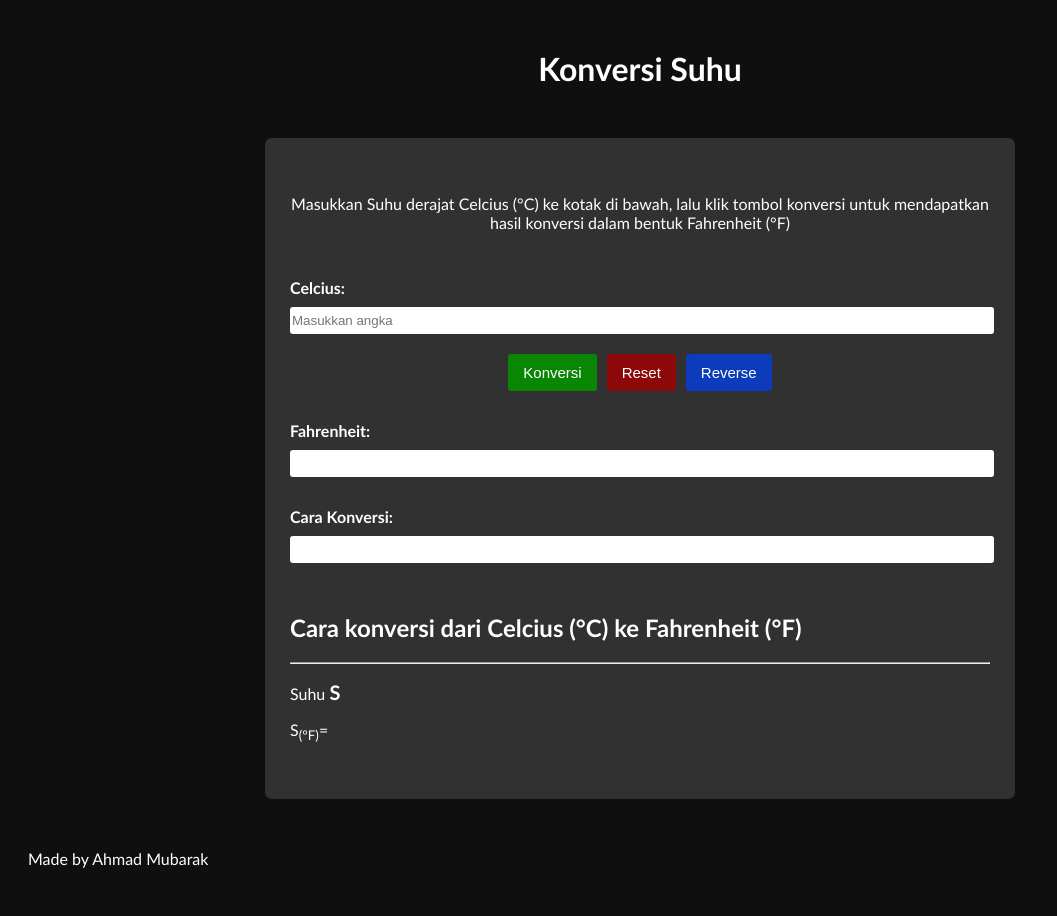
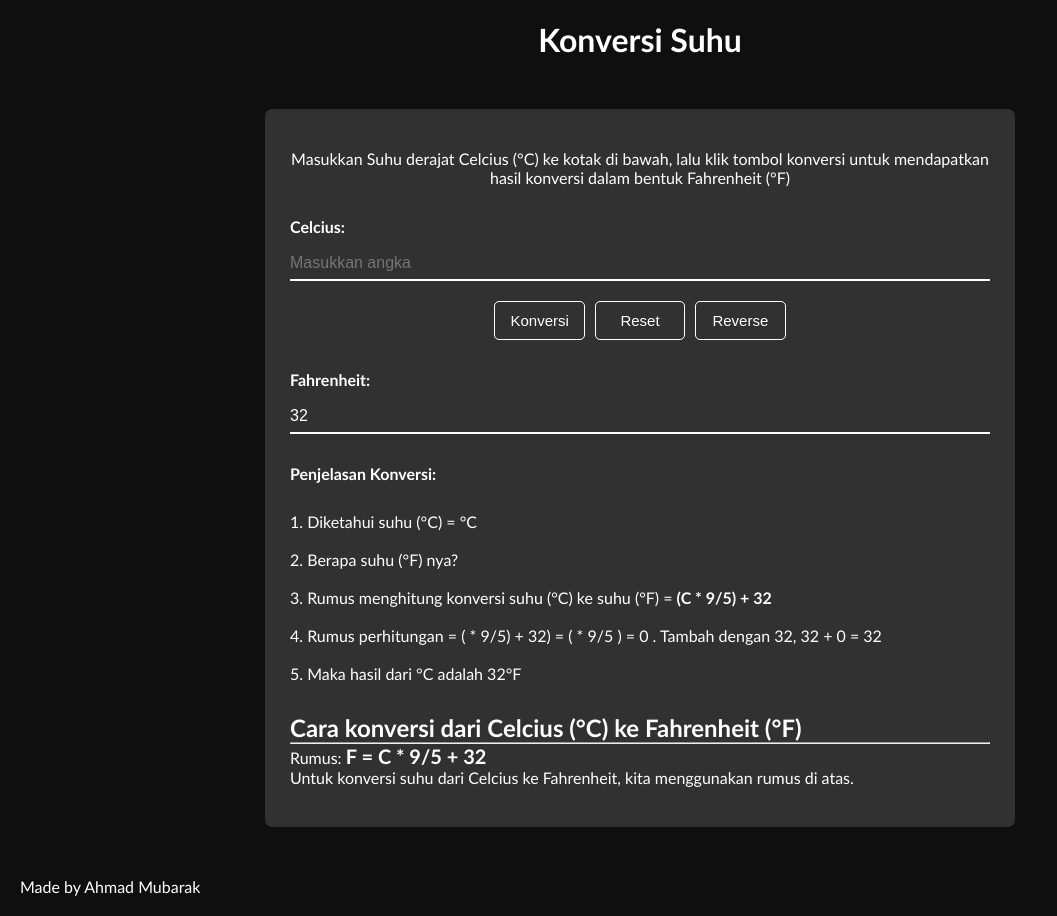
Before and after one commit to revou-fundamental-course/03-feb-25-ahmadmubarak1112, a plain HTML site: page index.html in a window 1280 px wide. Both pictures are taken after a click on the button "Konversi". Shown: the whole page, without its empty margins (0-1057 px from the left). Drawn offline with Linux system fonts and the light colour scheme.

Commit message:
revisi semua kodingan

```diff
--- a/css/style.css
+++ b/css/style.css
@@ -1,4 +1,10 @@
 /* ini file css */
+
+* {
+    margin: 0;
+    padding: 0;
+    box-sizing: border-box;
+}
 
 body {
     background-color: #0f0f0f;
@@ -9,8 +15,7 @@ body {
 
 .container {
     max-width: 750px;
-    display: flex;
-    flex-direction: column;
+    display: grid;
     margin: 50px auto;
     background-color: rgb(49, 49, 49);
     border-radius: 7px;
@@ -36,37 +41,40 @@ section {
 }
 
 .button-group {
-    display: flex;
-    flex-direction: row;
-    margin: auto;
+    display: grid;
+    grid-template-rows: 1fr;
+    grid-template-columns: 1fr 1fr 1fr;
     gap: 10px;
-    margin-top: 20px;
+    margin: 20px auto 0;
 }
 
 .button-group button {
     padding: 10px 15px;
-    border: none;
-    border-radius: 3px;
+    border: 1px solid #fff;
+    background-color: transparent;
+    border-radius: 5px;
     color: #fff;
     font-size: 15px;
-    transition: 0.3s;
+    transition: 0.5s;
 }
 
 .button-group button:hover {
-    color: #c7c7c7;
     cursor: pointer;
 }
 
-.button-group button:first-child {
+.button-group button:first-child:hover {
     background-color: #088604;
+    border: 1px solid #088604;
 }
 
-.button-group button:nth-child(2) {
+.button-group button:nth-child(2):hover {
     background-color: #8d0808;
+    border: 1px solid #8d0808;
 }
 
-.button-group button:last-child {
+.button-group button:last-child:hover {
     background-color: #0c3bbb;
+    border: 1px solid #0c3bbb;
 }
 
 form .input-data {
@@ -81,14 +89,33 @@ form label {
 
 input {
     width: 100%;
-    height: 25px;
+    height: 35px;
     border: none;
-    border-radius: 3px;
+    background-color: transparent;
+    border-bottom: 2px solid #fff;
+    color: #fff;
+    border-radius: none;
+    font-size: 16px;
 }
 
-input[type="number"]:focus {
-    /* border: 1px solid #28eb21; */
+input:focus {
+    outline: none;
+}
 
+textarea[id="cara-konversi"] {
+    border: none;
+    background-color: transparent;
+    font-size: 16px;
+    color: #fff;
+    font-family: 'Trebuchet MS', 'Lucida Sans Unicode', 'Lucida Grande', 'Lucida Sans', Arial, sans-serif;
+}
+
+textarea[id="cara-konversi"]:focus {
+    outline: none;
+}
+
+textarea[id="cara-konversi"]:hover {
+    cursor: auto;
 }
 
 article p span {
@@ -97,7 +124,5 @@ article p span {
 }
 
 @media only screen and (max-width: 480px) {
-    .container {
-        /* background-color: lightgreen; */
-    }
+
 }
--- a/index.html
+++ b/index.html
@@ -35,7 +35,7 @@
 
                 <div class="button-group">
                     <button type="button" onclick="validateForm()">Konversi</button>
-                    <button>Reset</button>
+                    <button type="button" onclick="resetForm()">Reset</button>
                     <button>Reverse</button>
                 </div>
 
@@ -61,15 +61,15 @@
             <form action="" class="input-group">
 
                 <div class="input-data">
-                    <label for="cara-konversi">Cara Konversi:</label>
-                    <input type="text" id="cara-konversi" readonly>
+                    <label for="cara-konversi">Penjelasan Konversi:</label>
+                    <div id="cara-konversi" class="penjelasan-text"></div>
                 </div>
 
             </form>
         </section>
 
         <!-- Penjelasan rumus konversi suhu -->
-        <section>
+        <section class="penjelasan-rumus">
 
             <header>
                 <h2>Cara konversi dari Celcius (&deg;C) ke Fahrenheit (&deg;F)</h2>
@@ -78,8 +78,8 @@
             <hr>
 
             <article>
-                <p>Suhu <span>S</span></p>
-                <p>S<sub>(&deg;F)</sub>=</p>
+                <p>Rumus: <span>F = C * 9/5 + 32</span></p>
+                <p>Untuk konversi suhu dari Celcius ke Fahrenheit, kita menggunakan rumus di atas.</p>
             </article>
 
         </section>
--- a/js/script.js
+++ b/js/script.js
@@ -1,25 +1,47 @@
 // ini file javascript
 
 function validateForm() {
-    // console.log('Berhasil di eksekusi!');
+    // ambil inputan
 
-    let input = document.getElementById('main-input');
-    console.log(input.value);
+    let input = document.getElementById('main-input').value;
+    console.log(input);
 
     if (input.value == '') {
         alert('Isikan angka!');
     } else {
         // proses konversi
-        let calc = convertToCelcius(input.value);
+        let calc = convertToFahrenheit(input);
 
         // tampilkan hasil
         document.getElementById('main-result').value = calc;
-        document.getElementById('cara-konversi').value = 'Diket: C= ' + input.value + ' F...';
-        console.log('Berhasil di eksekusi!');
+        document.getElementById('cara-konversi').innerHTML =
+            '<br>1. Diketahui suhu (°C) = ' + input + '°C<br><br>' +
+            '2. Berapa suhu (°F) nya?<br><br>' +
+            '3. Rumus menghitung konversi suhu (°C) ke suhu (°F) = <strong>(C * 9/5) + 32</strong><br><br>' +
+            '4. Rumus perhitungan = (' + input + ' * 9/5) + 32)' +
+            '    = (' + input + ' * 9/5 ) = ' + input * 9 / 5 +
+            '    . Tambah dengan 32, 32 + ' + input * 9 / 5 + ' = ' + ((input * 9 / 5) + 32) + '<br><br>' +
+        '5. Maka hasil dari ' + input + '°C' + ' adalah ' + calc + '°F';
+
     }
 }
 
+function resetForm() {
+    // Reset nilai input suhu Celcius
+    document.getElementById('main-input').value = '';
+
+    // Reset hasil konversi Fahrenheit
+    document.getElementById('main-result').value = '';
+
+    // Reset penjelasan konversi
+    document.getElementById('cara-konversi').innerHTML = '';
+
+    // Reset semua elemen lainnya jika diperlukan
+    // Contoh: document.getElementById('other-element').value = '';
+}
+
+
 // rumus konversi
-let convertToCelcius = (input) => {
-    return input * 2;
+let convertToFahrenheit = (celsius) => {
+    return (celsius * 9 / 5) + 32;
 }
```
